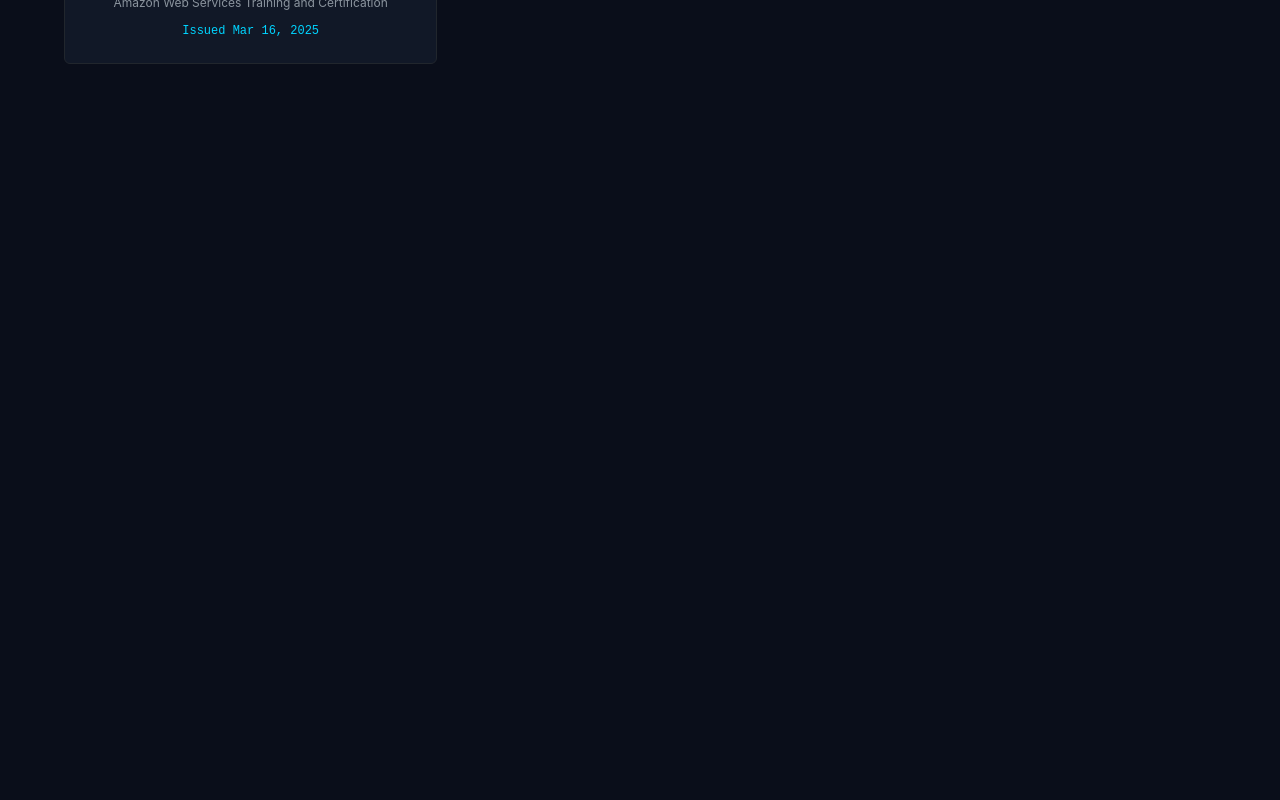
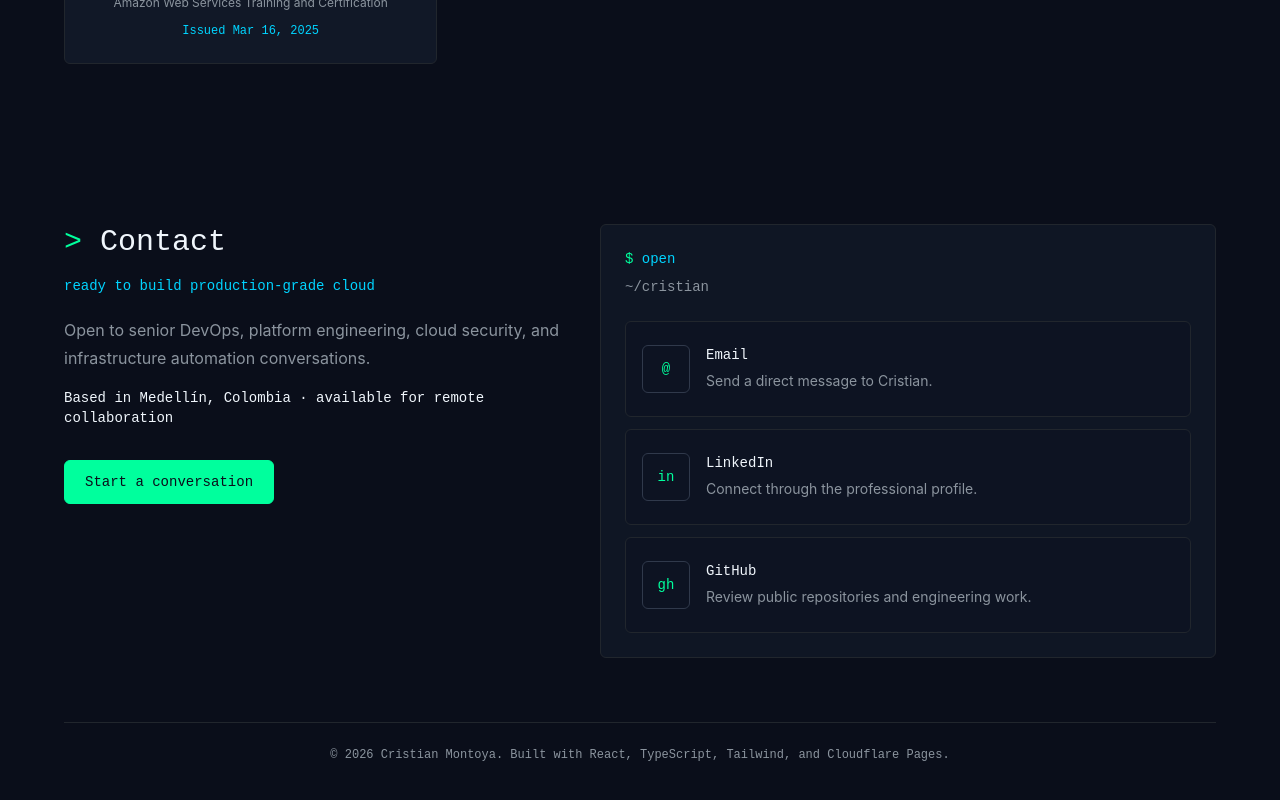
Before and after one commit to cr-montoya/portfolio, a React (Vite) app: page / in a window 1280 px wide. Shown: the part 6225-7025 px from the top of the page. Before the commit the page ends 6369 px from the top, so only its background shows below. Built offline with nearby package versions, Linux system fonts and the light colour scheme.

Commit message:
feat(contact): add direct contact section

```diff
--- a/src/App.tsx
+++ b/src/App.tsx
@@ -3,6 +3,7 @@ import { Navbar } from '@/components/Navbar'
 import { localeOptions, useTranslation } from '@/i18n'
 import { About } from '@/sections/About'
 import { Certifications } from '@/sections/Certifications'
+import { Contact } from '@/sections/Contact'
 import { Experience } from '@/sections/Experience'
 import { Hero } from '@/sections/Hero'
 import { Projects } from '@/sections/Projects'
@@ -46,6 +47,7 @@ export default function App() {
         <Projects />
         <Experience />
         <Certifications />
+        <Contact />
       </main>
     </div>
   )
--- /dev/null
+++ b/src/data/contact.ts
@@ -0,0 +1,28 @@
+import type { ContactLink } from '@/types/contact'
+
+export const contactLinks: readonly ContactLink[] = [
+  {
+    id: 'email',
+    href: 'mailto:cristianmontoyar27@gmail.com',
+    labelKey: 'email',
+    descriptionKey: 'email',
+    symbol: '@',
+    external: false,
+  },
+  {
+    id: 'linkedin',
+    href: 'https://www.linkedin.com/in/cristian-montoya-devops/',
+    labelKey: 'linkedin',
+    descriptionKey: 'linkedin',
+    symbol: 'in',
+    external: true,
+  },
+  {
+    id: 'github',
+    href: 'https://github.com/cr-montoya',
+    labelKey: 'github',
+    descriptionKey: 'github',
+    symbol: 'gh',
+    external: true,
+  },
+]
--- a/src/i18n/en.ts
+++ b/src/i18n/en.ts
@@ -184,8 +184,26 @@ export const en = {
   },
   contact: {
     title: 'Contact',
-    description: 'Reach out for cloud, DevOps, and platform engineering opportunities.',
+    description:
+      'Open to senior DevOps, platform engineering, cloud security, and infrastructure automation conversations.',
     cta: 'Start a conversation',
+    eyebrow: 'ready to build production-grade cloud',
+    availability: 'Based in Medellín, Colombia · available for remote collaboration',
+    labels: {
+      open: 'open',
+    },
+    links: {
+      email: 'Email',
+      linkedin: 'LinkedIn',
+      github: 'GitHub',
+    },
+    linkDescriptions: {
+      email: 'Send a direct message to Cristian.',
+      linkedin: 'Connect through the professional profile.',
+      github: 'Review public repositories and engineering work.',
+    },
+    footer:
+      '© 2026 Cristian Montoya. Built with React, TypeScript, Tailwind, and Cloudflare Pages.',
   },
   common: {
     currentLanguage: 'Current language',
--- a/src/i18n/es.ts
+++ b/src/i18n/es.ts
@@ -184,8 +184,26 @@ export const es = {
   },
   contact: {
     title: 'Contacto',
-    description: 'Hablemos sobre oportunidades en cloud, DevOps e ingeniería de plataformas.',
+    description:
+      'Abierto a conversaciones sobre DevOps senior, platform engineering, seguridad cloud y automatización de infraestructura.',
     cta: 'Iniciar conversación',
+    eyebrow: 'listo para construir cloud productivo',
+    availability: 'Basado en Medellín, Colombia · disponible para colaboración remota',
+    labels: {
+      open: 'abrir',
+    },
+    links: {
+      email: 'Email',
+      linkedin: 'LinkedIn',
+      github: 'GitHub',
+    },
+    linkDescriptions: {
+      email: 'Envía un mensaje directo a Cristian.',
+      linkedin: 'Conecta desde el perfil profesional.',
+      github: 'Revisa repositorios públicos y trabajo técnico.',
+    },
+    footer:
+      '© 2026 Cristian Montoya. Construido con React, TypeScript, Tailwind y Cloudflare Pages.',
   },
   common: {
     currentLanguage: 'Idioma actual',
--- a/src/i18n/types.ts
+++ b/src/i18n/types.ts
@@ -164,6 +164,22 @@ export interface Translations {
     title: string
     description: string
     cta: string
+    eyebrow: string
+    availability: string
+    labels: {
+      open: string
+    }
+    links: {
+      email: string
+      linkedin: string
+      github: string
+    }
+    linkDescriptions: {
+      email: string
+      linkedin: string
+      github: string
+    }
+    footer: string
   }
   common: {
     currentLanguage: string
--- /dev/null
+++ b/src/sections/Contact.tsx
@@ -0,0 +1,61 @@
+import { contactLinks } from '@/data/contact'
+import { useTranslation } from '@/i18n'
+import { Button, Card, SectionTitle, SectionWrapper, TerminalLine } from '@/components/ui'
+
+export function Contact() {
+  const { t } = useTranslation()
+
+  return (
+    <SectionWrapper id="contact">
+      <div className="grid gap-8 lg:grid-cols-[0.9fr_1.1fr] lg:items-start">
+        <div>
+          <SectionTitle label={t.contact.title} />
+          <p className="mt-4 font-mono text-sm text-accent-cyan">{t.contact.eyebrow}</p>
+          <p className="mt-5 text-sm leading-7 text-text-muted sm:text-base">
+            {t.contact.description}
+          </p>
+          <p className="mt-4 font-mono text-sm text-text-primary">{t.contact.availability}</p>
+
+          <div className="mt-8">
+            <Button href="mailto:cristianmontoyar27@gmail.com">{t.contact.cta}</Button>
+          </div>
+        </div>
+
+        <Card className="bg-surface/80">
+          <div className="mb-6 space-y-2">
+            <TerminalLine text={t.contact.labels.open} />
+            <p className="font-mono text-sm text-text-muted">{t.nav.brand}</p>
+          </div>
+
+          <div className="grid gap-3">
+            {contactLinks.map((link) => (
+              <a
+                className="group flex min-h-24 items-center gap-4 rounded-md border border-border bg-surface-muted p-4 transition-colors hover:border-accent-cyan"
+                href={link.href}
+                key={link.id}
+                rel={link.external ? 'noreferrer' : undefined}
+                target={link.external ? '_blank' : undefined}
+              >
+                <span className="flex size-12 shrink-0 items-center justify-center rounded-md border border-border-strong font-mono text-sm text-accent-green group-hover:border-accent-cyan">
+                  {link.symbol}
+                </span>
+                <span className="min-w-0">
+                  <span className="block font-mono text-sm text-text-primary">
+                    {t.contact.links[link.labelKey]}
+                  </span>
+                  <span className="mt-1 block text-sm leading-6 text-text-muted">
+                    {t.contact.linkDescriptions[link.descriptionKey]}
+                  </span>
+                </span>
+              </a>
+            ))}
+          </div>
+        </Card>
+      </div>
+
+      <footer className="mt-16 border-t border-border pt-6">
+        <p className="text-center font-mono text-xs text-text-muted">{t.contact.footer}</p>
+      </footer>
+    </SectionWrapper>
+  )
+}
--- /dev/null
+++ b/src/types/contact.ts
@@ -0,0 +1,10 @@
+import type { Translations } from '@/i18n/types'
+
+export interface ContactLink {
+  id: 'email' | 'linkedin' | 'github'
+  href: string
+  labelKey: keyof Translations['contact']['links']
+  descriptionKey: keyof Translations['contact']['linkDescriptions']
+  symbol: string
+  external: boolean
+}
```
